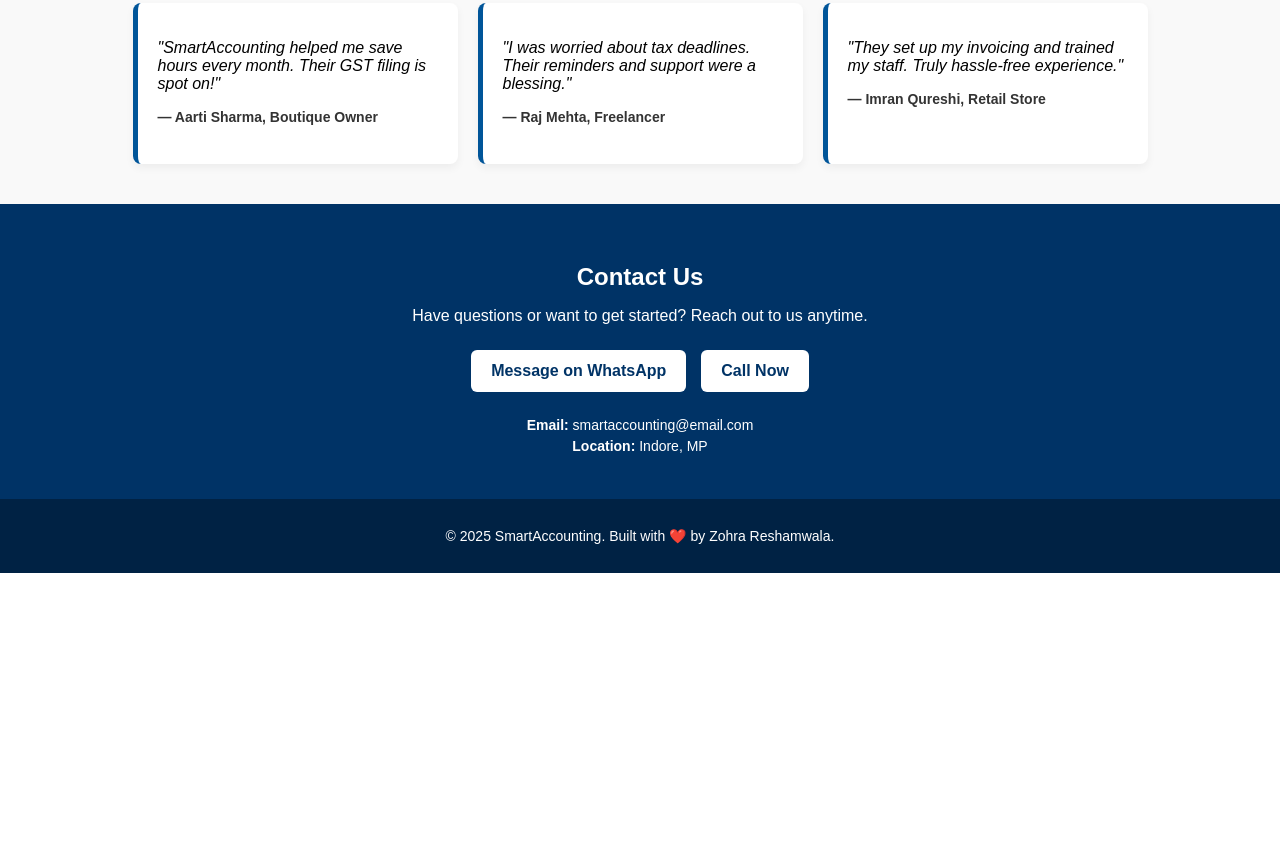
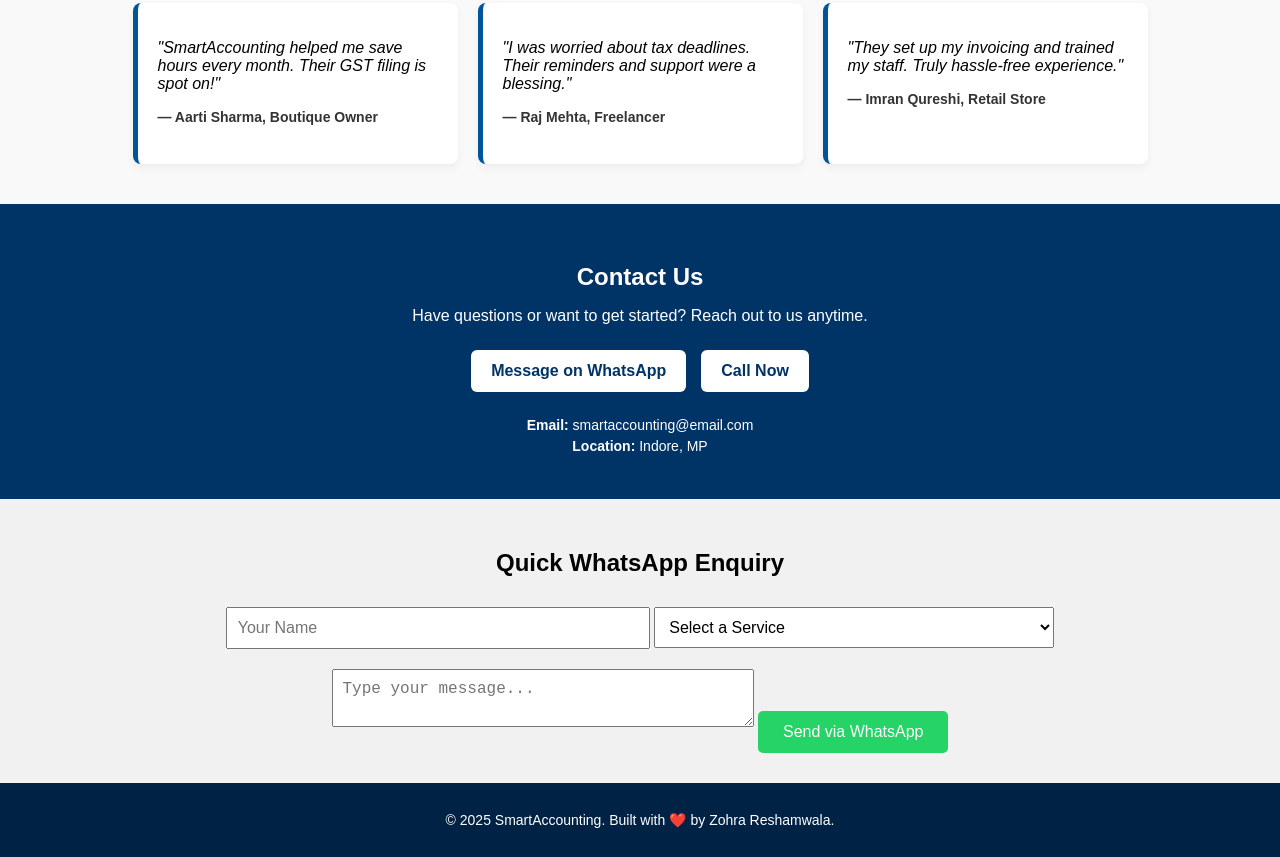
Before and after one commit to adam-reshamwala/Smart-Accounting, a plain HTML site: page index.html in a window 1280 px wide. Shown: the part 1006-1863 px from the top of the page. Before the commit the page ends 1579 px from the top, so only its background shows below. Drawn offline with Linux system fonts and the light colour scheme.

Commit message:
Added Smart WhatsApp Form

```diff
--- a/index.html
+++ b/index.html
@@ -98,6 +98,24 @@
     <p><strong>Location:</strong> Indore, MP</p>
   </div>
 </section>
+<section class="smart-whatsapp-form">
+  <h2>Quick WhatsApp Enquiry</h2>
+  <form onsubmit="return sendWhatsAppMessage()">
+    <input type="text" id="name" placeholder="Your Name" required />
+
+    <select id="service" required>
+      <option value="">Select a Service</option>
+      <option value="GST Filing">GST Filing</option>
+      <option value="Income Tax Return">Income Tax Return</option>
+      <option value="Bookkeeping">Bookkeeping</option>
+      <option value="Other">Other</option>
+    </select>
+
+    <textarea id="message" placeholder="Type your message..." required></textarea>
+
+    <button type="submit">Send via WhatsApp</button>
+  </form>
+</section>
 <footer class="footer">
   <p>© 2025 SmartAccounting. Built with ❤️ by Zohra Reshamwala.</p>
 </footer>
--- a/style.css
+++ b/style.css
@@ -204,3 +204,32 @@ nav a {
   text-align: center;
   font-size: 14px;
 }
+.smart-whatsapp-form {
+  background: #f1f1f1;
+  padding: 30px;
+  text-align: center;
+}
+
+.smart-whatsapp-form input,
+.smart-whatsapp-form select,
+.smart-whatsapp-form textarea {
+  width: 90%;
+  max-width: 400px;
+  margin: 10px 0;
+  padding: 10px;
+  font-size: 16px;
+}
+
+.smart-whatsapp-form button {
+  background: #25d366;
+  color: white;
+  border: none;
+  padding: 12px 25px;
+  font-size: 16px;
+  cursor: pointer;
+  border-radius: 5px;
+}
+
+.smart-whatsapp-form button:hover {
+  background: #1ebc5b;
+}
```
Also changed, not shown: script.js (+15 -0 lines).
